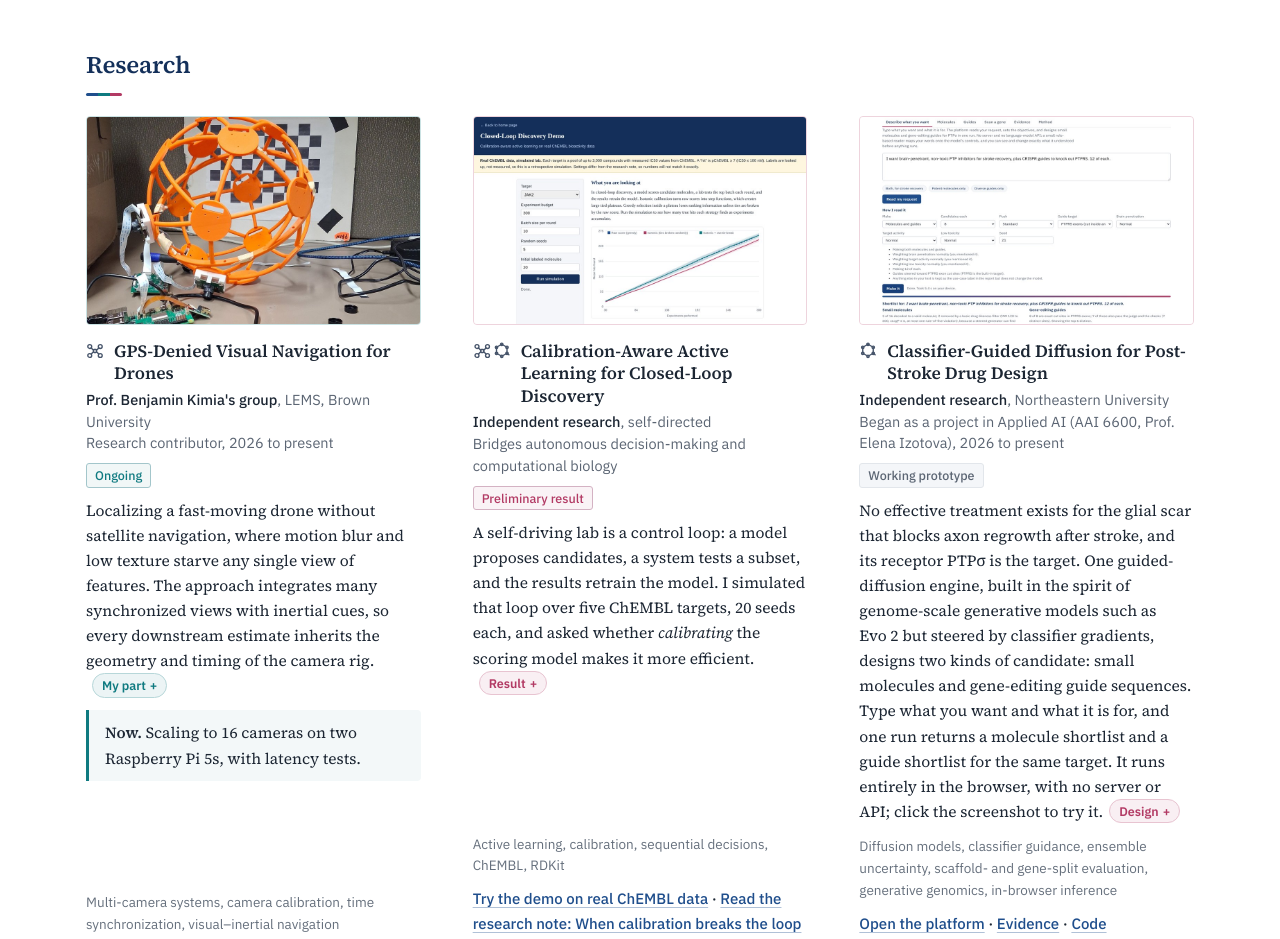
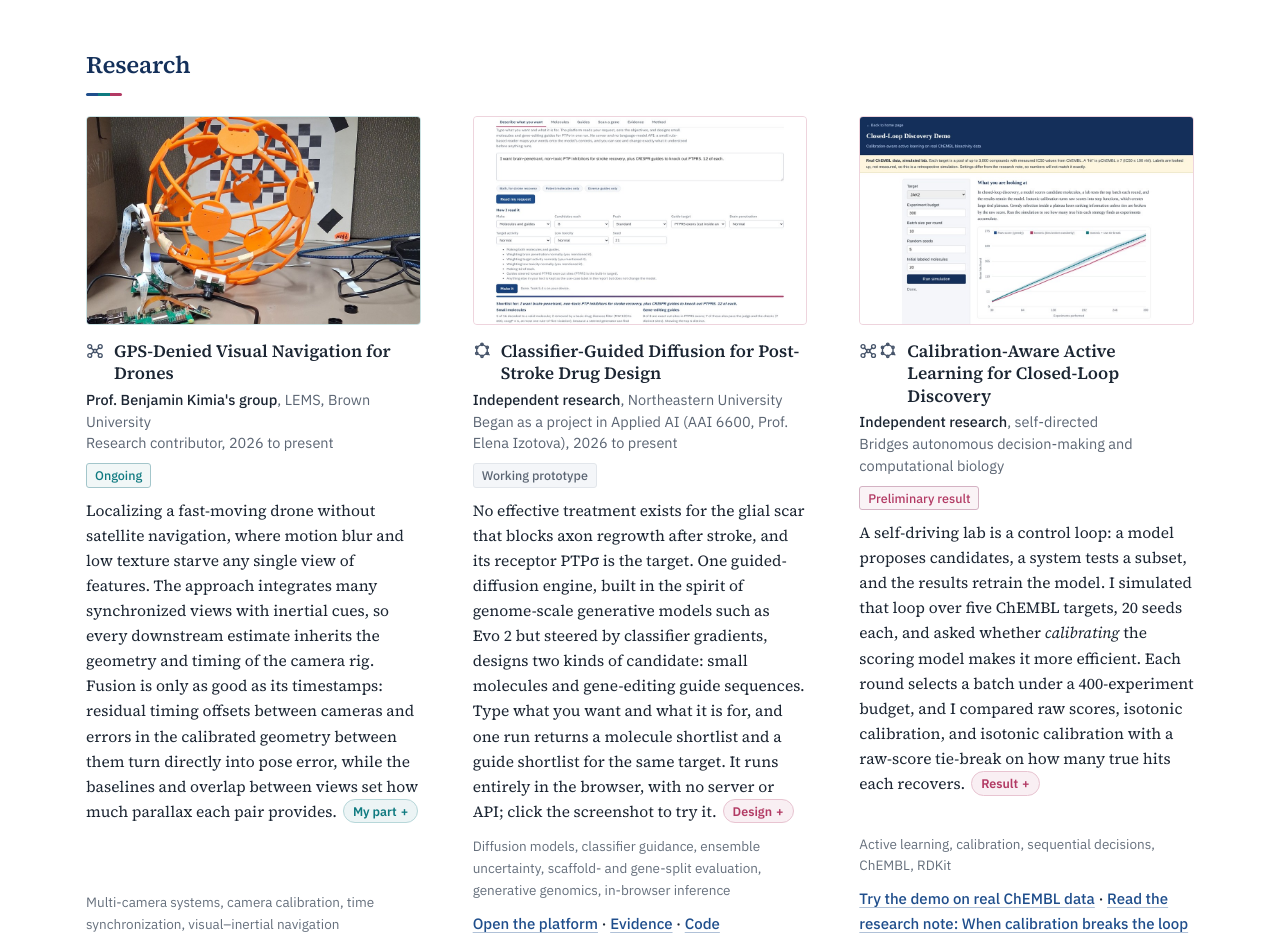
Before and after one commit to OrvilleRockwellJr/OrvilleRockwellJr.github.io, a plain HTML site: page index.html in a window 1280 px wide. Shown: the part 1000-1939 px from the top of the page. Drawn offline with Linux system fonts and the light colour scheme.

Commit message:
Update project descriptions and reReorder research cards; technical drone intro; merge Now/Recent into My partsults in index.html

```diff
--- a/index.html
+++ b/index.html
@@ -601,23 +601,9 @@ footer::before{content:"";position:absolute;left:0;right:0;top:0;height:4px;back
             <h3><span class="mk ic d-auto" aria-hidden="true"></span>GPS-Denied Visual Navigation for Drones</h3>
             <p class="where"><b>Prof. Benjamin Kimia's group</b>, LEMS, Brown University<br>Research contributor, 2026 to present</p>
             <span class="status live">Ongoing</span>
-            <p class="sum">Localizing a fast-moving drone without satellite navigation, where motion blur and low texture starve any single view of features. The approach integrates many synchronized views with inertial cues, so every downstream estimate inherits the geometry and timing of the camera rig.</p>
-            <p class="cur"><b>Now.</b> Scaling to 16 cameras on two Raspberry&nbsp;Pi&nbsp;5s, with latency tests.</p>
-            <p class="key"><b>My part.</b> I own the multi-camera sensing layer the visual pipeline rests on: hardware bring-up of a synchronized camera array on a Raspberry&nbsp;Pi&nbsp;5, camera calibration, and frame-level time synchronization, with calibration and test code contributed to the group's repository.</p>
+            <p class="sum">Localizing a fast-moving drone without satellite navigation, where motion blur and low texture starve any single view of features. The approach integrates many synchronized views with inertial cues, so every downstream estimate inherits the geometry and timing of the camera rig. Fusion is only as good as its timestamps: residual timing offsets between cameras and errors in the calibrated geometry between them turn directly into pose error, while the baselines and overlap between views set how much parallax each pair provides.</p>
+            <p class="key"><b>My part.</b> I own the multi-camera sensing layer the visual pipeline rests on: hardware bring-up of a synchronized camera array on a Raspberry&nbsp;Pi&nbsp;5, camera calibration, and frame-level time synchronization. I am now scaling the rig to 16 cameras across two Raspberry&nbsp;Pi&nbsp;5s, with latency tests, and have contributed calibration and test code to the group's repository.</p>
             <p class="methods">Multi-camera systems, camera calibration, time synchronization, visual&ndash;inertial navigation</p>
-          </div>
-        </article>
-
-        <article class="entry t-bio" id="loop">
-          <a class="thumb" href="https://urirock-closed-loop-demo.hf.space/app/home" style="display:block" aria-label="Open the closed-loop discovery demo, which runs on real ChEMBL data"><img src="assets/img/closed-loop-demo.jpg" alt="Closed-loop discovery demo: hits found versus experiments on JAK2 for raw scores, isotonic calibration and isotonic with a raw-score tie-break" loading="lazy" width="960" height="600"></a>
-          <div>
-            <h3><span class="mk ic d-both" aria-hidden="true"></span>Calibration-Aware Active Learning for Closed-Loop Discovery</h3>
-            <p class="where"><b>Independent research</b>, self-directed<br>Bridges autonomous decision-making and computational biology</p>
-            <span class="status result">Preliminary result</span>
-            <p class="sum">A self-driving lab is a control loop: a model proposes candidates, a system tests a subset, and the results retrain the model. I simulated that loop over five ChEMBL targets, 20 seeds each, and asked whether <em>calibrating</em> the scoring model makes it more efficient.</p>
-            <p class="key"><b>Result.</b> Not for greedy selection. Isotonic calibration never significantly improved hit recovery and significantly hurt it on 2 of 5 targets (JAK2: 375.0 versus 384.3 hits at a 400-experiment budget, p&nbsp;&lt;&nbsp;0.01), even as it lowered calibration error on all five. The mechanism is resolution loss: isotonic regression is monotone but piecewise constant, so it leaves a plateau of tied scores at the top of the ranking (88 to 2,212 molecules) and the batch is drawn almost at random from it. Breaking ties with the raw score, or using strictly monotone calibrators (Platt, beta), recovers the loss. A retrospective simulation, not a wet-lab campaign.</p>
-            <p class="methods">Active learning, calibration, sequential decisions, ChEMBL, RDKit</p>
-            <p class="more"><a href="https://urirock-closed-loop-demo.hf.space/app/home">Try the demo on real ChEMBL data</a> &middot; <a href="notes/calibration-ties.html">Read the research note: When calibration breaks the loop</a></p>
           </div>
         </article>
 
@@ -631,6 +617,19 @@ footer::before{content:"";position:absolute;left:0;right:0;top:0;height:4px;back
             <p class="key"><b>Design.</b> Guidance classifiers are five-head ensembles trained on noised inputs, and a trust gate fades a classifier's push when its heads disagree. A separate held-out judge on different features scores every result, so reward hacking shows up as a gap. Splits are by scaffold (molecules) and by gene (guides). <b>Results.</b> For molecules at &gamma;&nbsp;=&nbsp;4, the gate keeps 86% of valid molecules unique (29% without it) and lifts the held-out judge pass rate on all three objectives to 34% (17% without the gate, 14% unguided); about 46% of decoded latents are valid. Against the fair baseline of filtering unguided samples to the critic's top 10%, guided-and-filtered reaches 81% versus 49%. For guides, guidance raises judge-rated efficiency from 0.49 to 0.79 at &gamma;&nbsp;=&nbsp;16, but the gate did not help there. Generic guides never matched a real PTPRS site; a target-site critic makes 100% exact PTPRS sites (54% also pass the judge and checks), yet plain scan-and-rank beats it (76%), which the Evidence tab reports. <b>Limits.</b> Small public datasets; the generator can be fooled (a ring-free 48-carbon chain passed the judge once, so the shortlist filters for drug-likeness); the PTP-family activity model is a proxy for PTP&sigma; (30 molecules with exact potencies). Fully in silico; nothing here is lab-validated.</p>
             <p class="methods">Diffusion models, classifier guidance, ensemble uncertainty, scaffold- and gene-split evaluation, generative genomics, in-browser inference</p>
             <p class="more"><a href="projects/diffusion-design/">Open the platform</a> &middot; <a href="projects/diffusion-design/evidence.html">Evidence</a> &middot; <a href="https://github.com/OrvilleRockwellJr/orvillerockwelljr.github.io/tree/main/projects/diffusion-design">Code</a></p>
+          </div>
+        </article>
+
+        <article class="entry t-bio" id="loop">
+          <a class="thumb" href="https://urirock-closed-loop-demo.hf.space/app/home" style="display:block" aria-label="Open the closed-loop discovery demo, which runs on real ChEMBL data"><img src="assets/img/closed-loop-demo.jpg" alt="Closed-loop discovery demo: hits found versus experiments on JAK2 for raw scores, isotonic calibration and isotonic with a raw-score tie-break" loading="lazy" width="960" height="600"></a>
+          <div>
+            <h3><span class="mk ic d-both" aria-hidden="true"></span>Calibration-Aware Active Learning for Closed-Loop Discovery</h3>
+            <p class="where"><b>Independent research</b>, self-directed<br>Bridges autonomous decision-making and computational biology</p>
+            <span class="status result">Preliminary result</span>
+            <p class="sum">A self-driving lab is a control loop: a model proposes candidates, a system tests a subset, and the results retrain the model. I simulated that loop over five ChEMBL targets, 20 seeds each, and asked whether <em>calibrating</em> the scoring model makes it more efficient. Each round selects a batch under a 400-experiment budget, and I compared raw scores, isotonic calibration, and isotonic calibration with a raw-score tie-break on how many true hits each recovers.</p>
+            <p class="key"><b>Result.</b> Not for greedy selection. Isotonic calibration never significantly improved hit recovery and significantly hurt it on 2 of 5 targets (JAK2: 375.0 versus 384.3 hits at a 400-experiment budget, p&nbsp;&lt;&nbsp;0.01), even as it lowered calibration error on all five. The mechanism is resolution loss: isotonic regression is monotone but piecewise constant, so it leaves a plateau of tied scores at the top of the ranking (88 to 2,212 molecules) and the batch is drawn almost at random from it. Breaking ties with the raw score, or using strictly monotone calibrators (Platt, beta), recovers the loss. A retrospective simulation, not a wet-lab campaign.</p>
+            <p class="methods">Active learning, calibration, sequential decisions, ChEMBL, RDKit</p>
+            <p class="more"><a href="https://urirock-closed-loop-demo.hf.space/app/home">Try the demo on real ChEMBL data</a> &middot; <a href="notes/calibration-ties.html">Read the research note: When calibration breaks the loop</a></p>
           </div>
         </article>
 
@@ -662,8 +661,7 @@ footer::before{content:"";position:absolute;left:0;right:0;top:0;height:4px;back
             <p class="where"><b>Team project</b>, Northeastern Marine Robotics (student club)<br>MATE ROV competition team, 2026 to present</p>
             <span class="status live">Ongoing</span>
             <p class="sum">Underwater perception for a semi-autonomous ROV, where turbidity, refraction and changing light break assumptions that hold in air.</p>
-            <p class="cur"><b>Recent.</b> Wrote mocked unit tests for the crab-recognition node and the IMU node, with a draft pull request open for the IMU tests. The crab tests surfaced three real bugs.</p>
-            <p class="key"><b>My part.</b> I develop deep-learning object detection and visual&ndash;IMU sensor fusion in the ROV's ROS perception stack, including the recognition node and its automated tests.</p>
+            <p class="key"><b>My part.</b> I develop deep-learning object detection and visual&ndash;IMU sensor fusion in the ROV's ROS perception stack, including the recognition node. I wrote mocked unit tests for the crab-recognition node and the IMU node, with a draft pull request open for the IMU tests, and the crab tests surfaced three real bugs.</p>
             <p class="methods">Deep object detection, visual&ndash;IMU fusion, ROS, OpenCV, I&sup2;C and UART</p>
           </div>
         </article>
```
